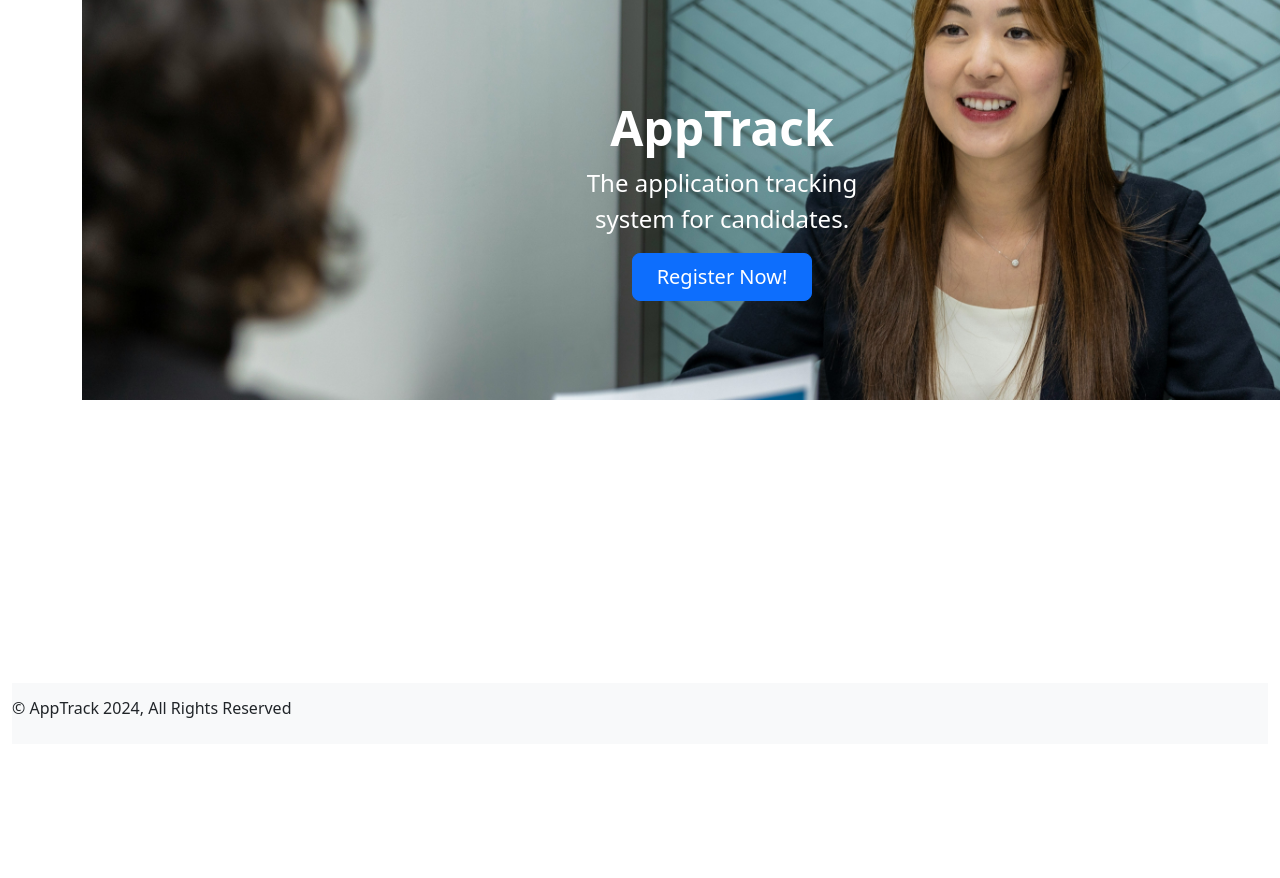
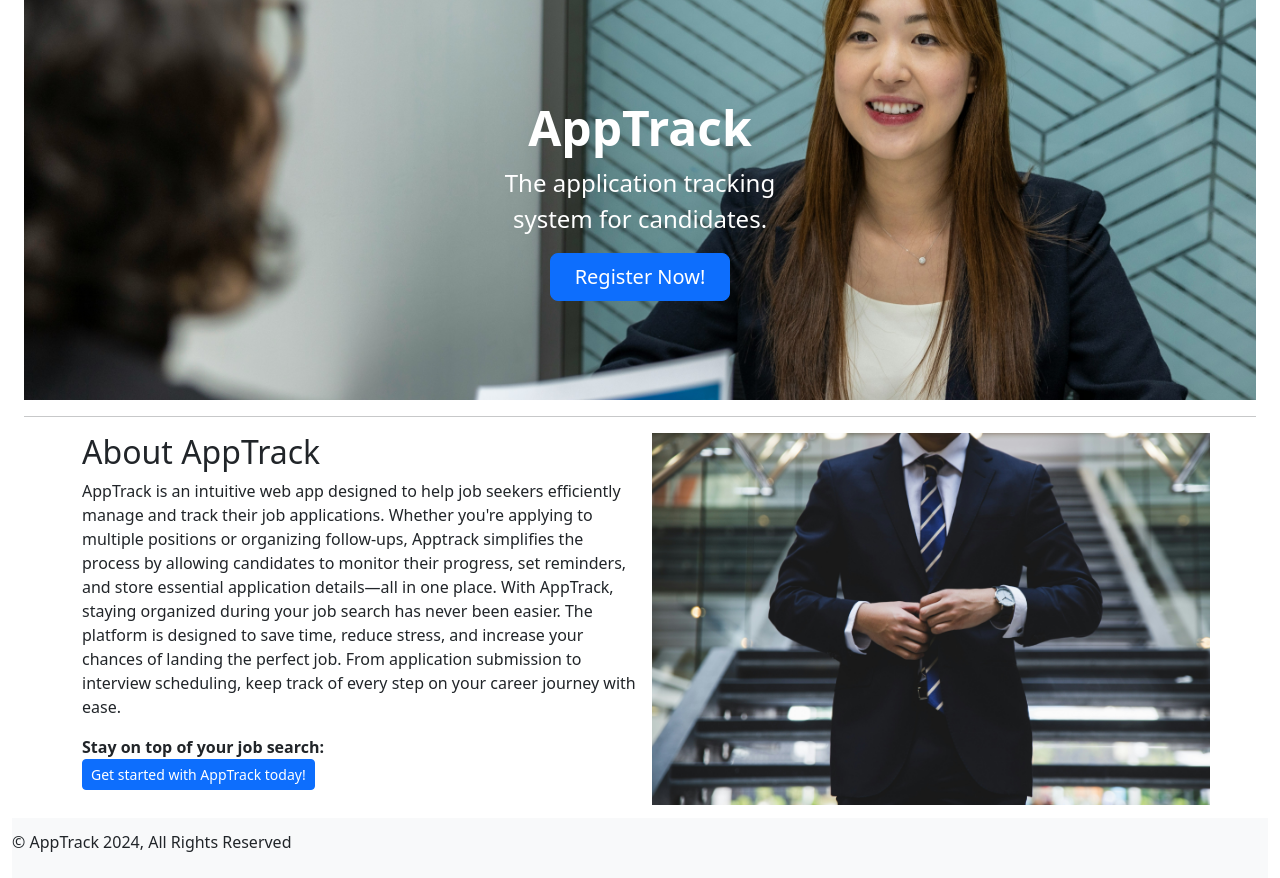
Before and after one commit to charliemarshall1996/apptrack, a Django app: page / in a window 1280 px wide. Shown: the part 56-934 px from the top of the page. Before the commit the page ends 774 px from the top, so only its background shows below. Run offline with Django 5.2, Linux system fonts and the light colour scheme.

Commit message:
fixed hero

```diff
--- a/apptrack/core/static/core/styles/style.css
+++ b/apptrack/core/static/core/styles/style.css
@@ -5,7 +5,7 @@
 /* Index */
 .index-header {
     display: flex !important;
-    position: fixed;
+    /* position: fixed; */
     background-size: cover;
     background-position: center;
     place-items: center;
@@ -39,6 +39,6 @@
 
 /* Add this to your existing CSS file */
 
-header {
+/* header {
     display: flex!important;
-}
+} */
--- a/apptrack/core/templates/core/base_authenticated.html
+++ b/apptrack/core/templates/core/base_authenticated.html
@@ -39,8 +39,8 @@
   </header>
 
   <!-- Content -->
+  {% include 'core/messages.html' %}
   <div class="container align-content-center" id="content">
-    {% include 'core/messages.html' %}
     {% block content %}
     {% endblock %}
   </div>
--- a/apptrack/core/templates/core/base_unauthenticated.html
+++ b/apptrack/core/templates/core/base_unauthenticated.html
@@ -41,7 +41,11 @@
 
   <!-- Content -->
   <div class="container align-content-center">
+
     {% include 'core/messages.html' %}
+  </div>
+
+  <div class="container-fluid align-content-center" id="content">
     {% block content %}
     {% endblock %}
   </div>
--- a/apptrack/core/templates/core/index.html
+++ b/apptrack/core/templates/core/index.html
@@ -4,12 +4,14 @@
 {% load static %}
 
 {% block content %}
-<div class="container-fluid d-flex justify-content-center align-items-center index-header"
+<div class="container-fluid justify-content-center align-items-center index-header"
      style="background-image: url('{% static 'core/resume-genius-72D3z_LfrQA-unsplash.jpg' %}');">
-    <div class="text-center">
-        <h1 class="display-5 fw-bold">AppTrack</h1>
-        <p class="col-md-8 mx-auto fs-4">The application tracking system for candidates.</p>
-        <a type="button" class="btn btn-primary btn-lg px-4 gap-3" href="{% url 'register' %}">Register Now!</a>
+    <div class="row text-center">
+        <div class="col">
+            <h1 class="display-5 fw-bold">AppTrack</h1>
+            <p class="col-md-8 mx-auto fs-4">The application tracking system for candidates.</p>
+            <a type="button" class="btn btn-primary btn-lg px-4 gap-3" href="{% url 'register' %}">Register Now!</a>
+        </div>
     </div>
 </div>
 <hr>
```
